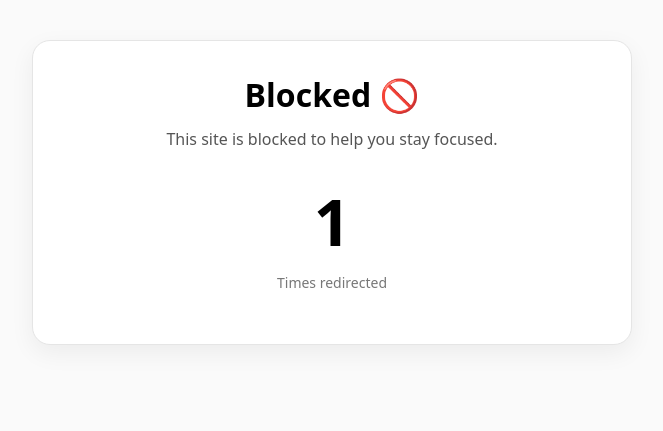
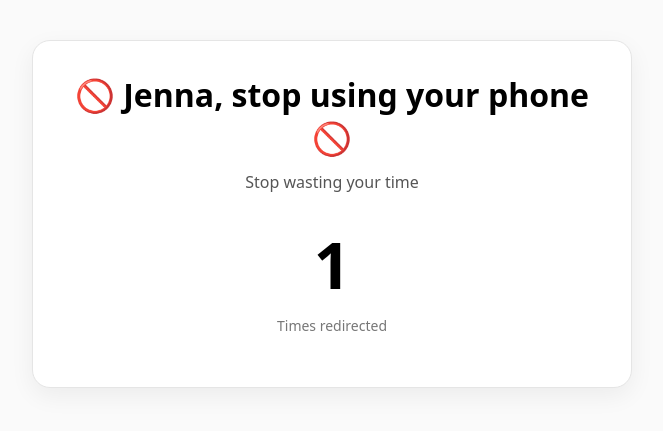
Before and after one commit to jennapark86/blocksite-redirect, a plain HTML site: page index.html in a window 1280 px wide. Shown: the whole page, without its empty margins (308-971 px from the left). Drawn offline with Linux system fonts and the light colour scheme.

Commit message:
Update index.html
changed headings and paragraphs

```diff
--- a/index.html
+++ b/index.html
@@ -53,8 +53,8 @@
 <body>
   <div class="wrap">
     <div class="card">
-      <h1>Blocked 🚫</h1>
-      <div class="muted">This site is blocked to help you stay focused.</div>
+      <h1>🚫 Jenna, stop using your phone 🚫</h1>
+      <div class="muted">Stop wasting your time</div>
 
       <div class="num" id="count">0</div>
       <div class="label">Times redirected</div>
```
